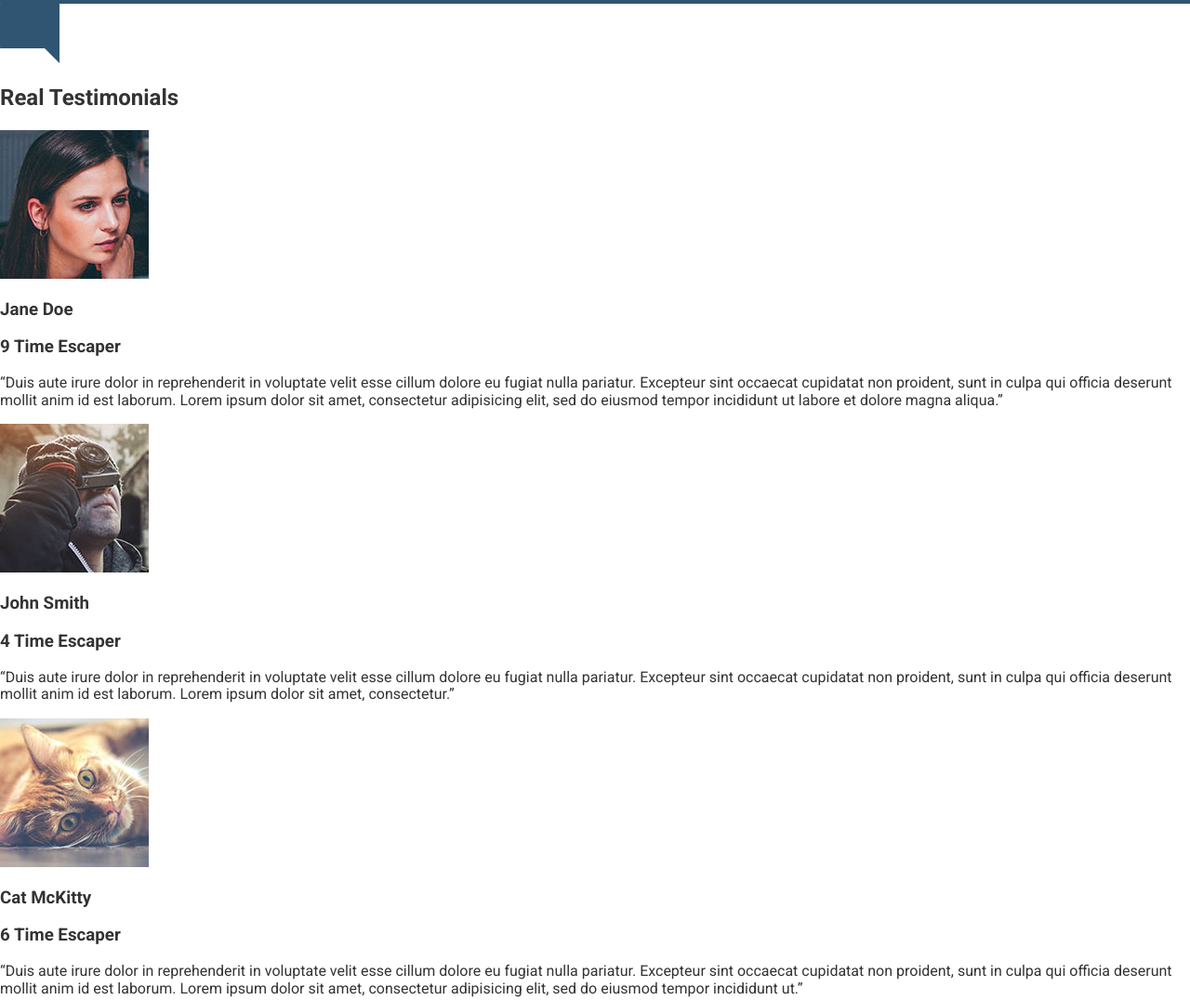
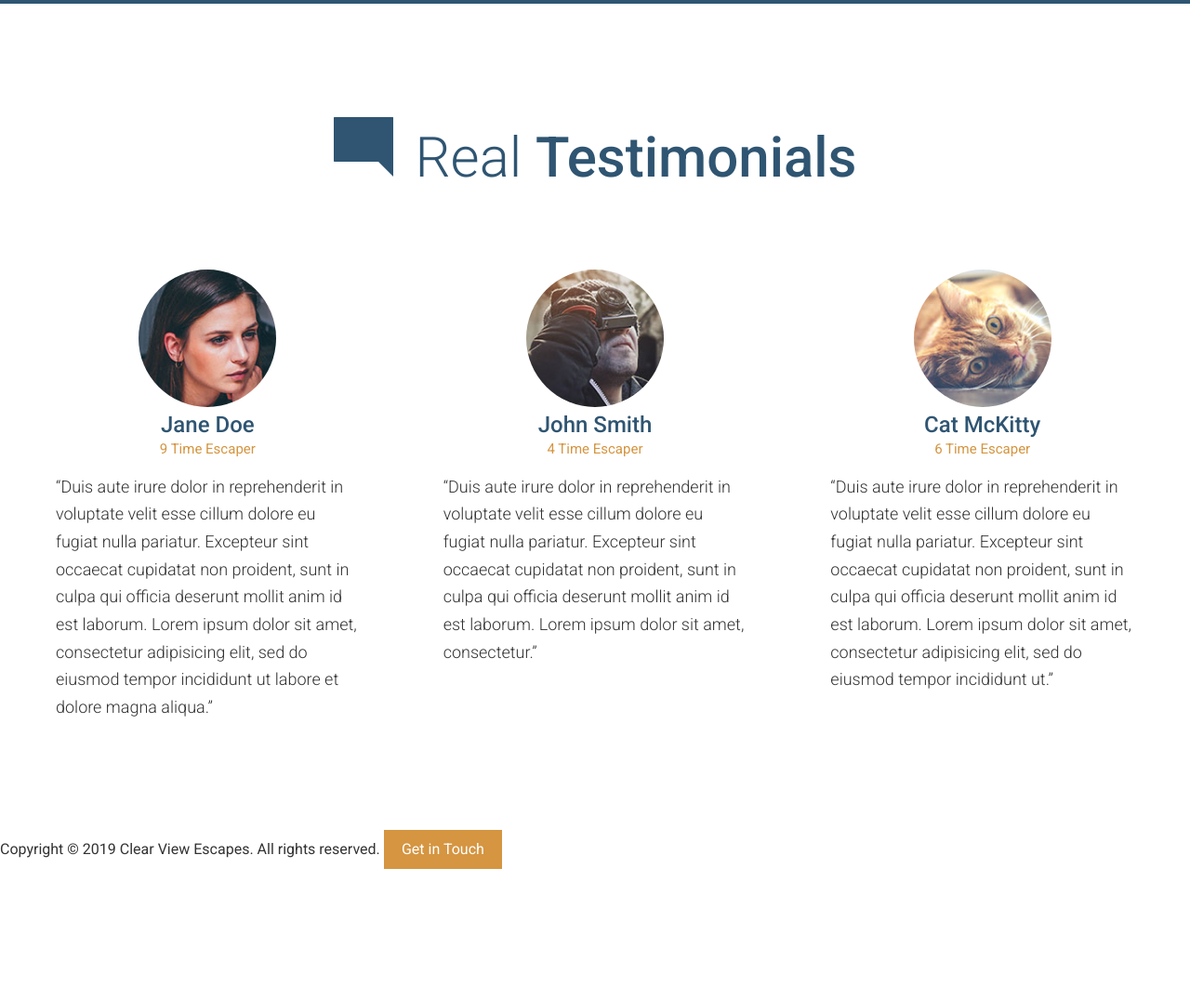
Before and after one commit to jonas-graae/buildtools_website, a website built with webpack: page app/index.html in a window 1280 px wide. Shown: the part 3018-4094 px from the top of the page at 93% size. After the commit the page ends 3969 px from the top, so only its background shows below. Built offline with nearby package versions, Linux system fonts and the light colour scheme; files whose address does not match are found by name.

Commit message:
Completed the Testimonials section.

```diff
--- a/app/assets/styles/modules/_grids.scss
+++ b/app/assets/styles/modules/_grids.scss
@@ -2,7 +2,7 @@
     display: grid;
     grid-gap: $gapRow $gapColumn;
     grid-template-columns: repeat($columns, 1fr);
-    grid-template-rows: $rows;
+    grid-template-rows: repeat($rows, 1fr);
 }
 
 @mixin grid-unequal($cw: 40%, $rows: 1, $gapColumn: $padding, $gapRow: $padding) {
--- a/app/assets/styles/modules/_headlines_text.scss
+++ b/app/assets/styles/modules/_headlines_text.scss
@@ -62,6 +62,10 @@
         font-weight: 500;
     }
 
+    &--blue {
+        color: $primary-color;
+    }
+
     &__icon  {
         display: block;
         margin: 0 auto 2rem;
@@ -71,4 +75,6 @@
             margin: 0 1.5rem 0 0;
         }
     }
+
+
 }
--- /dev/null
+++ b/app/assets/styles/parts/_features.scss
@@ -0,0 +1,33 @@
+.features__item {
+    margin-bottom: 5rem;
+
+    @include tablet {
+        display: grid;
+        grid-template-columns: 2fr 8fr;
+        grid-column-gap: 10px;
+        margin: 0;
+    }
+
+
+    &--icon {
+        display: block;
+        width: 20%;
+        margin: 0 auto 20px;
+
+        @include tablet {
+            width: 70%;
+            margin: 0;
+        }
+    }
+
+    &-hl {
+        margin: 0 0 0.8rem;
+        font-size: 1.6rem;
+        font-weight: 300;
+        text-align: center;
+        @include tablet {
+            text-align: left;
+            font-size: 1.875rem;
+        }
+    }
+}
--- a/app/assets/styles/parts/_page-section.scss
+++ b/app/assets/styles/parts/_page-section.scss
@@ -9,9 +9,22 @@
         background-color: $primary-color;
         color: #fff;
     }
+
+    &--testimonials {
+        background-color: #e0e6ef;
+
+        @include tablet {
+            background: url('assets/images/testimonials-bg.jpg') top center no-repeat;
+            background-size: cover;
+        }
+    }
 }
 
 .row {
+
+    &--t-padding {
+        padding-top: 80px;
+    }
 
     .textbox {
         p {
@@ -42,40 +55,9 @@
         &.__2x2 {
             @include grid-equal(2,2, 75px, 75px)
         }
-    }
-}
 
-.features__item {
-
-    margin-bottom: 5rem;
-
-    @include tablet {
-        display: grid;
-        grid-template-columns: 2fr 8fr;
-        grid-column-gap: 10px;
-        margin: 0;
-    }
-
-
-    &--icon {
-        display: block;
-        width: 20%;
-        margin: 0 auto 20px;
-
-        @include tablet {
-            width: 70%;
-            margin: 0;
-        }
-    }
-
-    &-hl {
-        margin: 0 0 0.8rem;
-        font-size: 1.6rem;
-        font-weight: 300;
-        text-align: center;
-        @include tablet {
-            text-align: left;
-            font-size: 1.875rem;
+        &.__3x1 {
+            @include grid-equal(3, 1, 50px, 0)
         }
     }
 }
--- /dev/null
+++ b/app/assets/styles/parts/_testimonials.scss
@@ -0,0 +1,43 @@
+.testimonial {
+    background-color: rgba(255,255,255,0.80);
+    padding: 0 1rem 1px 1rem;
+    position: relative;
+    margin-bottom: 100px;
+
+
+    @include tablet {
+        margin-bottom: 0;
+        padding: 0 1.8125rem 1px 1.8125rem;
+    }
+
+    &__photo {
+        position: relative;
+        top: -80px;
+        border-radius: 50%;
+        height: 160px;
+        width: 160px;
+        overflow: hidden;
+        margin:  0 auto -80px auto;
+        border: 6px solid rgba(255,255,255,0.80);
+    }
+
+    &__title {
+        color: $primary-color;
+        text-align: center;
+        font-size: 1.5rem;
+        font-weight: 500;
+        margin: 0;
+    }
+
+    &__subtitle {
+        color: $secondary-color;
+        text-align: center;
+        font-weight: 400;
+        font-size: 0.9375rem;
+        margin: 0.25rem 0 1rem 0;
+    }
+
+    &--last {
+        margin-bottom: 0;
+    }
+}
--- a/app/assets/styles/styles.scss
+++ b/app/assets/styles/styles.scss
@@ -14,3 +14,5 @@
 // @import parts
 @import './parts/page-section';
 @import './parts/large-hero';
+@import './parts/testimonials';
+@import './parts/features';
--- a/app/index.html
+++ b/app/index.html
@@ -100,24 +100,40 @@
         </div>
     </div>
 
-    <div id="testimonials">
-        <img src="assets/images/icons/comment.svg">
-        <h2>Real Testimonials</h2>
+    <div id="testimonials" class="page-section page-section--testimonials">
+        <div class="wrapper">
+            <h2 class="section-title section-title--blue"><img class="section-title__icon"src="assets/images/icons/comment.svg">Real <strong>Testimonials</strong></h2>
+            <div class="row __3x1 row--t-padding">
+                <div class="testimonial textbox">
+                    <div class="testimonial__photo">
+                        <img sizes="160px" srcset="assets/images/testimonial-jane.jpg 160w, assets/images/testimonial-jane-hi-dpi.jpg 320w" alt="Jane Doe">
+                    </div>
+                    <h3 class="testimonial__title">Jane Doe</h3>
+                    <h4 class="testimonial__subtitle">9 Time Escaper</h4>
+                    <p>&ldquo;Duis aute irure dolor in reprehenderit in voluptate velit esse cillum dolore eu fugiat nulla pariatur. Excepteur sint occaecat cupidatat non proident, sunt in culpa qui officia deserunt mollit anim id est laborum. Lorem ipsum dolor sit amet, consectetur adipisicing elit, sed do eiusmod tempor incididunt ut labore et dolore magna aliqua.&rdquo;</p>
+                </div>
 
-        <img src="assets/images/testimonial-jane.jpg">
-        <h3>Jane Doe</h3>
-        <h3>9 Time Escaper</h3>
-        <p>&ldquo;Duis aute irure dolor in reprehenderit in voluptate velit esse cillum dolore eu fugiat nulla pariatur. Excepteur sint occaecat cupidatat non proident, sunt in culpa qui officia deserunt mollit anim id est laborum. Lorem ipsum dolor sit amet, consectetur adipisicing elit, sed do eiusmod tempor incididunt ut labore et dolore magna aliqua.&rdquo;</p>
+                <div class="testimonial textbox">
+                    <div class="testimonial__photo">
+                        <img sizes="160px" srcset="assets/images/testimonial-john.jpg 160w, assets/images/testimonial-john-hi-dpi.jpg 320w" alt="John Smith">
+                    </div>
+                    <h3 class="testimonial__title">John Smith</h3>
+                    <h4 class="testimonial__subtitle">4 Time Escaper</h4>
+                    <p>&ldquo;Duis aute irure dolor in reprehenderit in voluptate velit esse cillum dolore eu fugiat nulla pariatur. Excepteur sint occaecat cupidatat non proident, sunt in culpa qui officia deserunt mollit anim id est laborum. Lorem ipsum dolor sit amet, consectetur.&rdquo;</p>
+                </div>
 
-        <img src="assets/images/testimonial-john.jpg">
-        <h3>John Smith</h3>
-        <h3>4 Time Escaper</h3>
-        <p>&ldquo;Duis aute irure dolor in reprehenderit in voluptate velit esse cillum dolore eu fugiat nulla pariatur. Excepteur sint occaecat cupidatat non proident, sunt in culpa qui officia deserunt mollit anim id est laborum. Lorem ipsum dolor sit amet, consectetur.&rdquo;</p>
+                <div class="testimonial testimonial--last textbox">
+                    <div class="testimonial__photo">
+                        <img sizes="160px" srcset="assets/images/testimonial-cat.jpg 160w, assets/images/testimonial-cat-hi-dpi.jpg 320w" alt="Cat McKitty">
+                    </div>
+                    <h3 class="testimonial__title">Cat McKitty</h3>
+                    <h4 class="testimonial__subtitle">6 Time Escaper</h4>
+                    <p>&ldquo;Duis aute irure dolor in reprehenderit in voluptate velit esse cillum dolore eu fugiat nulla pariatur. Excepteur sint occaecat cupidatat non proident, sunt in culpa qui officia deserunt mollit anim id est laborum. Lorem ipsum dolor sit amet, consectetur adipisicing elit, sed do eiusmod tempor incididunt ut.&rdquo;</p>
+                </div>
 
-        <img src="assets/images/testimonial-cat.jpg">
-        <h3>Cat McKitty</h3>
-        <h3>6 Time Escaper</h3>
-        <p>&ldquo;Duis aute irure dolor in reprehenderit in voluptate velit esse cillum dolore eu fugiat nulla pariatur. Excepteur sint occaecat cupidatat non proident, sunt in culpa qui officia deserunt mollit anim id est laborum. Lorem ipsum dolor sit amet, consectetur adipisicing elit, sed do eiusmod tempor incididunt ut.&rdquo;</p>
+            </div>
+        </div>
+
     </div>
 
     <footer>
--- a/webpack.config.js
+++ b/webpack.config.js
@@ -39,7 +39,8 @@ module.exports = {
                 use: [
                     'style-loader',
                     // MiniCssExtractPlugin.loader,
-                    'css-loader',
+
+                    'css-loader?url=false',
                     // MediaQueryPlugin.loader,
                     {
                         loader: 'group-css-media-queries-loader'
```
